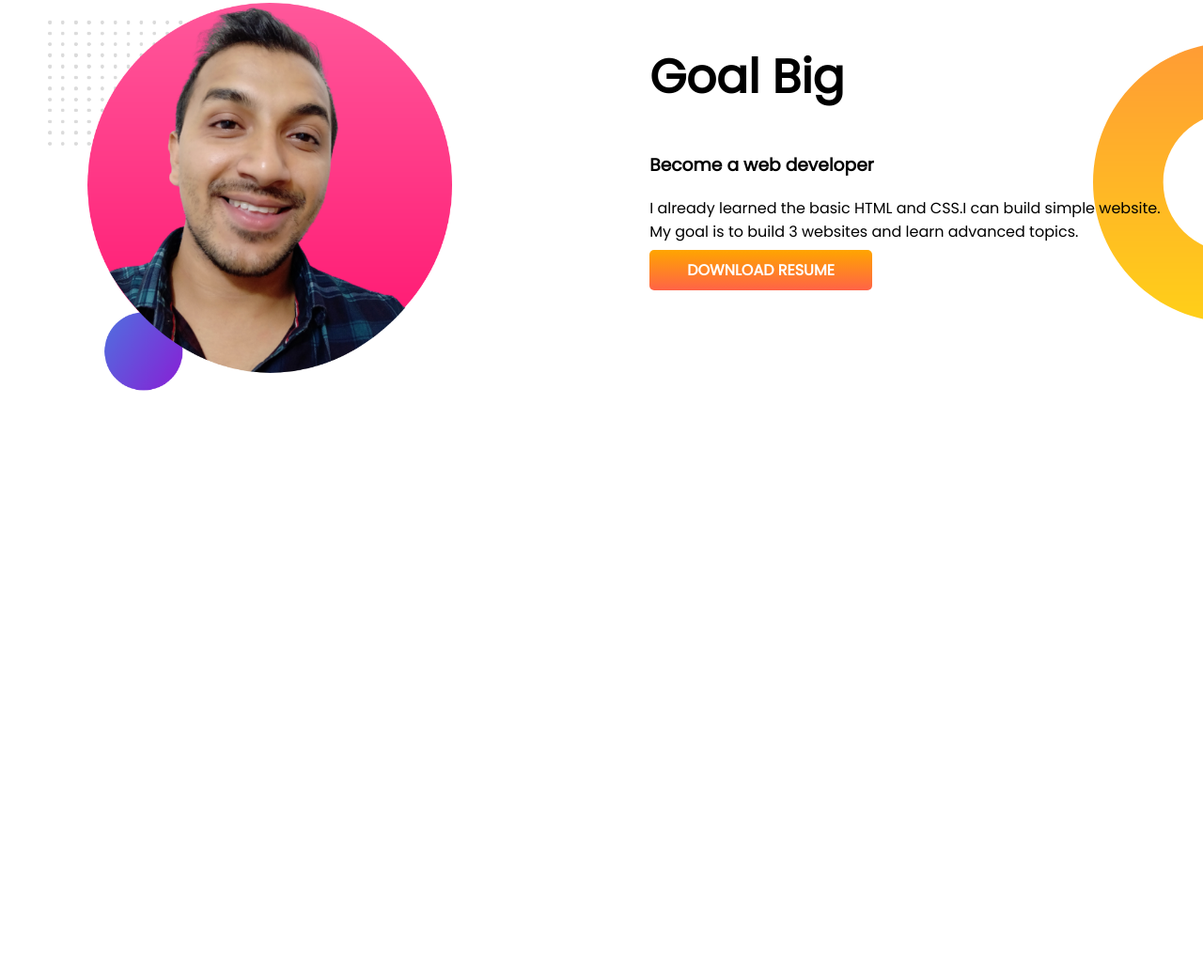
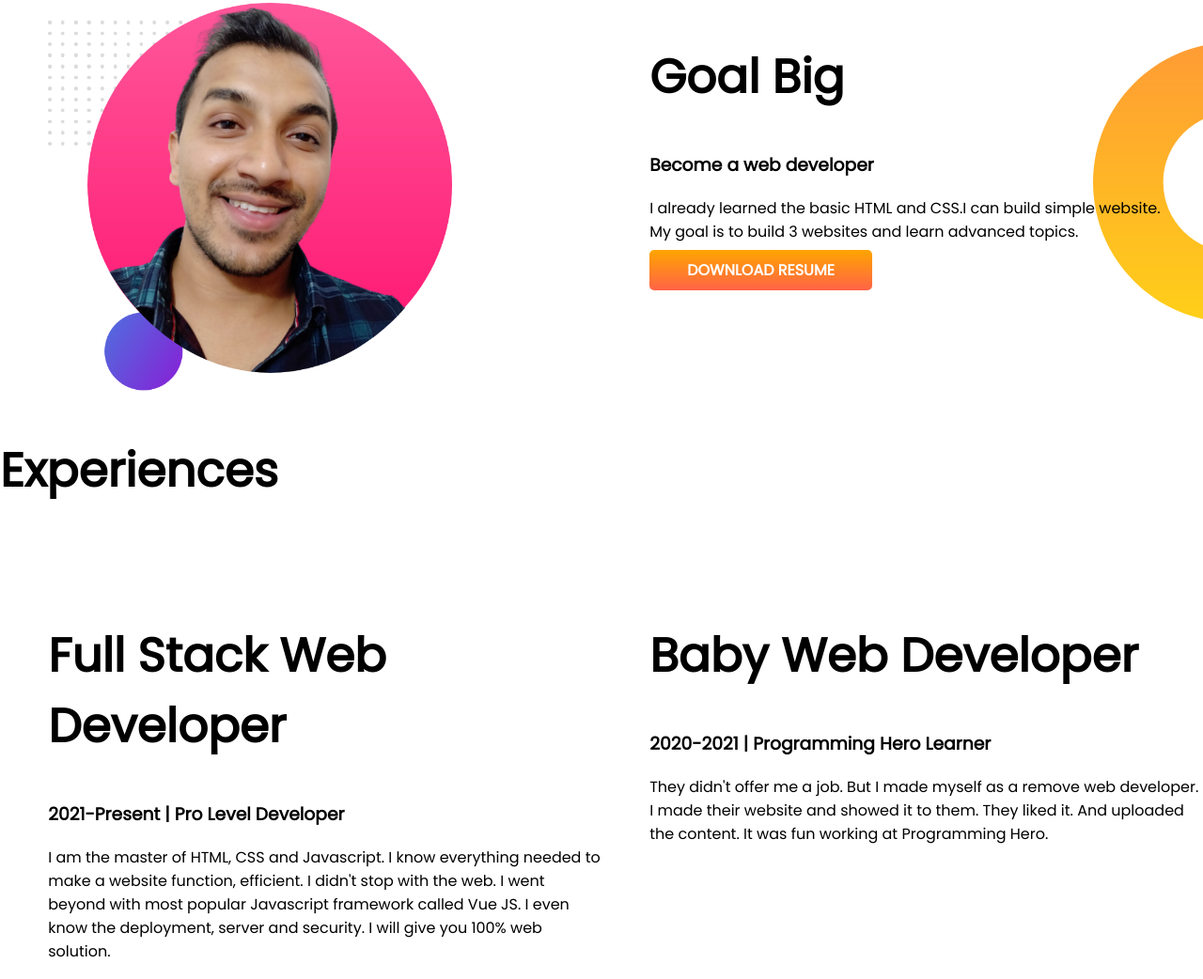
Before and after one commit to shawnahmed99/developer-portfolio, a plain HTML site: page index.html in a window 1280 px wide. Shown: the part 538-1580 px from the top of the page at 94% size. Before the commit the page ends 962 px from the top, so only its background shows below. Drawn offline with Linux system fonts and the light colour scheme.

Commit message:
another section added

```diff
--- a/index.html
+++ b/index.html
@@ -13,7 +13,7 @@
 </head>
 
 <body>
-    <section class="corner-nukta">
+    <section class="corner-nukta flexible-container">
         <div class="half-width">
             <h1>Welcome To</h1>
             <h1><span class="orange-color">Shawn Ahmed</span>'s World!</h1>
@@ -28,7 +28,7 @@
             <img src="my-bg (1).png" alt="">
         </div>
     </section>
-    <section class="right-nukta">
+    <section class="right-nukta flexible-container">
         <div class="half-width"><img src="images/my-bg2.png" alt=""></div>
         <div class="half-width">
             <h1>Goal Big</h1>
@@ -41,6 +41,42 @@
 
         </div>
     </section>
+
+    <section class="Experience-area">
+        <h1>Experiences</h1>
+        <div class="flexible-container">
+            <div class="half-width">
+                <h1>Full Stack Web Developer</h1>
+                <h3>2021-Present | Pro Level Developer</h3>
+                <p>I am the master of HTML, CSS and Javascript. I know
+                    everything needed to make a website function,
+                    efficient. I didn't stop with the web. I went beyond
+                    with most popular Javascript framework called Vue
+                    JS. I even know the deployment, server and security. I
+                    will give you 100% web solution.</p>
+            </div>
+            <div class="half-width">
+                <h1>Baby Web Developer</h1>
+                <h3>2020-2021 | Programming Hero Learner</h3>
+                <p>They didn't offer me a job. But I made myself as a remove
+                    web developer. I made their website and showed
+                    it to them. They liked it. And uploaded the content. It
+                    was fun working at Programming Hero.</p>
+            </div>
+        </div>
+
+
+
+
+
+
+
+
+
+
+
+
+    </section>
 </body>
 
 </html>
--- a/style.css
+++ b/style.css
@@ -12,7 +12,7 @@ h1 {
     color: orange;
 }
 
-section {
+.flexible-container {
     display: flex;
     margin-bottom: 1px;
 }
@@ -46,5 +46,4 @@ section {
     background-image: url(images/dream-bg.png);
     background-repeat: no-repeat;
     background-position: right;
-    bac
 }
```
